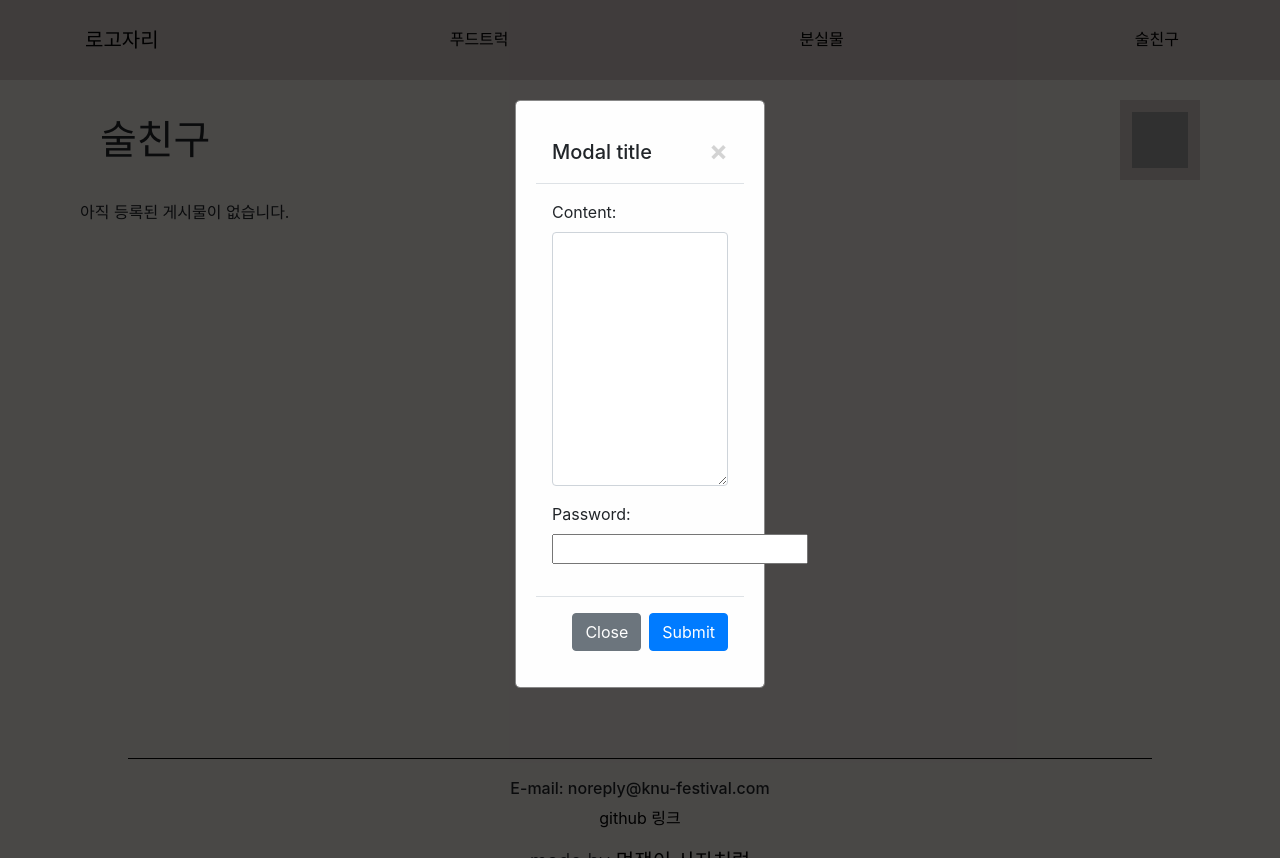
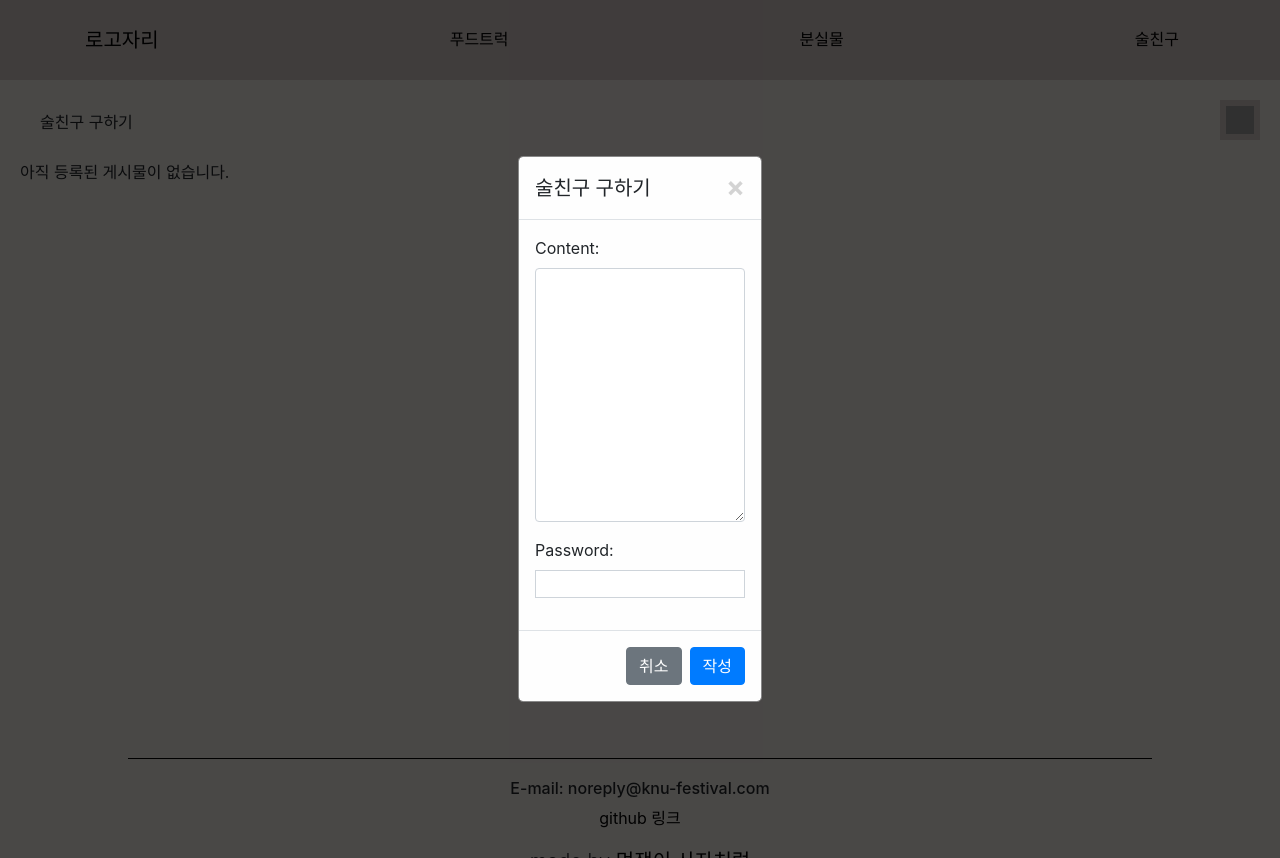
Before and after one commit to qwlake/knu-festival, a Django app: page /friendboard/ in a window 1280 px wide, after a click that opens the changed part. Run offline with Django 3.2, Linux system fonts and the light colour scheme; data that the repository does not hold is empty; some libraries are stand-ins or nearby versions; some web fonts are replaced; grey boxes are pictures that could not be loaded.

Commit message:
feat: friendboard designing

```diff
--- a/friendboard/static/css/friendboard.css
+++ b/friendboard/static/css/friendboard.css
@@ -1,5 +1,5 @@
 .friendboardBody {
-    padding: 80px;
+    padding: 80px 20px 20px 20px;
 }
 
 .friendboardBody h1{
@@ -11,14 +11,14 @@
     display: flex;
     flex-flow: row;
     justify-content: space-between;
-    margin: 20px 0px;
+    margin: 10px 0px;
     align-items: center;
 }
 
 .friendboard-header button {
     background-image: url(https://image.flaticon.com/icons/svg/1618/1618615.svg);
-    width: 80px;
-    height: 80px;
+    width: 40px;
+    height: 40px;
     background-color: #D6CBC8;
     background-position: center;
     background-size: 70% 70%;
@@ -34,8 +34,8 @@
 .friendboardBody .friend {
     display: flex;
     width: 100%;
-    height: 220px;
-    margin: 20px 0px;
+    height: 80px;
+    margin: 10px 0px;
     padding: 20px;
     background-color: #D6CBC8;
 }
@@ -48,8 +48,8 @@
 }
 
 .friendboardBody .buttons > button{
-    width: 80px;
-    height: 80px;
+    width: 40px;
+    height: 40px;
 
     background-image: url("https://image.flaticon.com/icons/svg/61/61848.svg");
     background-position: center; /* Center the image */
@@ -65,13 +65,55 @@
     background-color: antiquewhite;
 } */
 
+.friendboardBody > p {
+    margin-block-start: 0em;
+    margin-block-end: 0em;
+    font-size: 30px;
+}
+
 .friendboardBody .friend > a {
     margin-block-start: 0em;
     margin-block-end: 0em;
     flex-grow: 1;
-    font-size: 40px;
+}
+
+.friendboardBody .friend > a > p {
+    height: 100%;
+    font-size: 20px;
     overflow: scroll;
 }
+
+.friendboardBody .delete-header {
+    display: flex;
+    justify-content: space-between;
+    align-items: baseline;
+    margin-bottom: 10px;
+}
+
+.friendboardBody .delete-body > button {
+    width: 50px;
+    align-self: flex-end;
+}
+.friendboardBody .delete-body > input {
+    border: 1px solid black;
+}
+
+.friendboardBody .create-modal {
+    padding: 10%;
+}
+
+.friendboardBody .create-modal-body {
+    width: 100%;
+    padding: 0px;
+    margin: 0px;
+}
+
+.friendboardBody .create-modal-body input {
+    width: 100%;
+    border: 1px solid #ced4da;
+}
+
+
 /* 비밀번호 확인 모달 */
 .modal {
     display: none;
--- a/friendboard/templates/friendboard.html
+++ b/friendboard/templates/friendboard.html
@@ -10,7 +10,7 @@
 
     <div class="friendboardBody">
         <div class="friendboard-header">
-            <h1 class="title">술친구</h1>
+            <p class="title">술친구 구하기</p>
             <button data-toggle="modal" data-target="#createModal"></button>
         </div>
 
@@ -29,8 +29,11 @@
                 <div id="myModal{{post.pk}}" class="modal">
                 <form action="{% url 'friendboard:delete' post.pk %}" method="POST">
                     {% csrf_token %}
-                        <div class="modal-content">
-                        <span class="close" id="cls{{post.pk}}">&times;</span>
+                    <div class="modal-content delete-body">
+                        <div class="delete-header">
+                            <p>삭제하기</p>
+                            <span class="close" id="cls{{post.pk}}">&times;</span>
+                        </div>
                         <p>글 등록시 입력 한 비밀번호 입력하세요</p>
                         <input name="valpw" type="password">
                         <button type="submit">삭제</button>
@@ -46,10 +49,10 @@
 
 
             <div class="modal fade" id="createModal" tabindex="-1" role="dialog" aria-labelledby="exampleModalLabel" aria-hidden="true">
-                <div class="modal-dialog" role="document">
-                    <div class="modal-content">
+                <div class="modal-dialog create-modal" role="document">
+                    <div class="modal-content create-modal-body">
                         <div class="modal-header">
-                            <h5 class="modal-title" id="exampleModalLabel">Modal title</h5>
+                            <h5 class="modal-title" id="exampleModalLabel">술친구 구하기</h5>
                             <button type="button" class="close" data-dismiss="modal" aria-label="Close">
                             <span aria-hidden="true">&times;</span>
                             </button>
@@ -60,8 +63,8 @@
                                 {{ form.as_p }}
                             </div>
                             <div class="modal-footer">
-                                <button type="button" class="btn btn-secondary" data-dismiss="modal">Close</button>
-                                <button type="submit" class="btn btn-primary">Submit</button>
+                                <button type="button" class="btn btn-secondary" data-dismiss="modal">취소</button>
+                                <button type="submit" class="btn btn-primary">작성</button>
                             </div>
                         </form>
                     </div>
```
